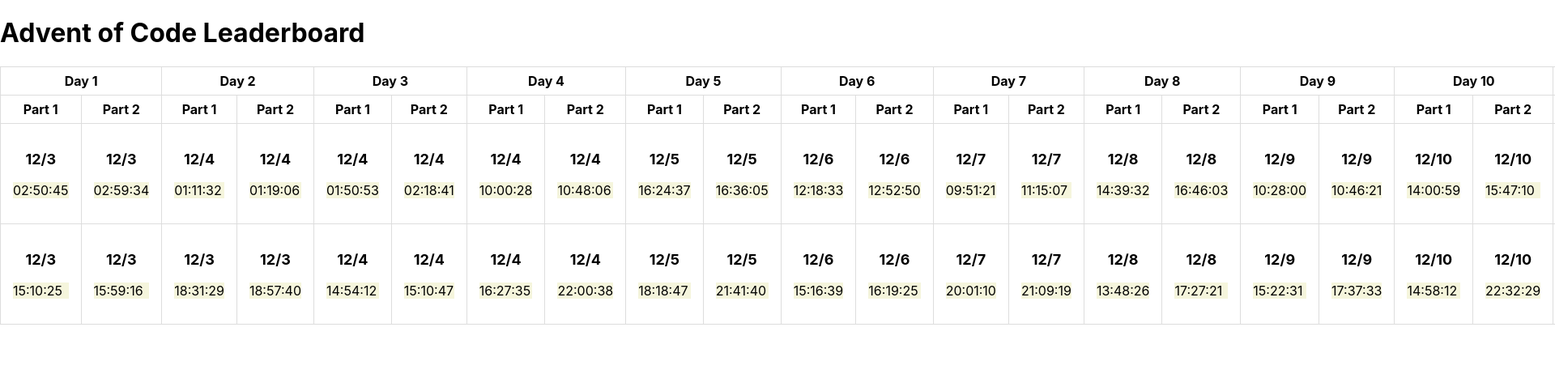
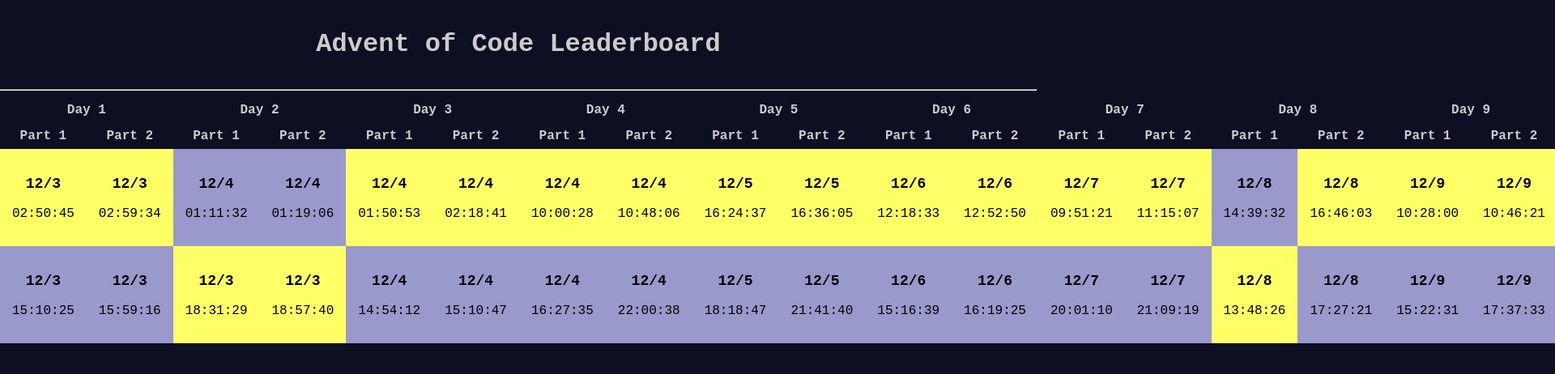
Before and after one commit to Ecpii/aoc-leaderboard-display, a React (Create React App) app: page / in a window 1280 px wide. Shown: the top 462 px of the page at 81% size, 1920 px wide, since content can reach past the window. Built offline with nearby package versions, Linux system fonts and the light colour scheme.

Commit message:
thing works now wooo

```diff
--- a/public/index.html
+++ b/public/index.html
@@ -24,7 +24,7 @@
       work correctly both with client-side routing and a non-root public URL.
       Learn how to configure a non-root public URL by running `npm run build`.
     -->
-    <title>React App</title>
+    <title>AoC Leaderboard Display</title>
   </head>
   <body>
     <noscript>You need to enable JavaScript to run this app.</noscript>
--- a/src/App.css
+++ b/src/App.css
@@ -1,5 +1,16 @@
+body {
+    background: #0f0f23;
+    color: #ccc;
+    font-family: 'Source Code Pro', monospace;
+}
+
+h1 {
+    text-align: center;
+    padding: 15px;
+}
+
 table, th, td {
-    border: 1px solid #ddd;
+    /*border: 1px solid #ddd;*/
     border-collapse: collapse;
 }
 
@@ -16,6 +27,13 @@
     text-align: center;
     font-size: 18px;
 }
-.timestamp-cell {
-    background-color: beige;
+
+.rank1 {
+    background-color: #ff6;
+    color: #000;
 }
+
+.rank2 {
+    background-color: #99c;
+    color: #000;
+}
--- a/src/App.js
+++ b/src/App.js
@@ -1,12 +1,13 @@
-import React, { useState, useEffect, useMemo } from 'react'
+import React, {useState, useEffect, useMemo} from 'react'
 import './App.css';
 
 import Table from './Table.js'
 
 function App() {
     const [leaderboardData, setLeaderboardData] = useState([])
+    const [leaderboardPlacings, setLeaderboardPlacings] = useState([])
     const fetchLeaderboardData = () => {
-      fetch('data.json',{
+        fetch('data.json', {
             headers: {
                 'Content-Type': 'application/json',
                 'Accept': 'application/json'
@@ -19,9 +20,10 @@
             .then((data) => {
                 console.log(data);
                 setLeaderboardData(Object.values(data.members));
+                // generatePlacings()
             });
     }
-  const generateTimestampCell = ({ cell: {value} }) => {
+    const generateTimestampCell = ({cell: {value}}) => {
         let date = new Date(parseInt(value, 10) * 1000)
         let day = date.getDate()
         let hours = '0' + date.getHours()
@@ -32,17 +34,15 @@
                 <p className='timestamp-day'>
                     12/{day}
                 </p>
-                <p className='timestamp-cell'>
+                <p className='timestamp-time'>
                     {hours.substr(-2)}:{minutes.substr(-2)}:{seconds.substr(-2)}
                 </p>
             </>
         )
-
     }
     const generateTable = () => {
-        let i;
         let tableColumns = []
-        for (i = 1; i <= 25; i++) {
+        for (let i = 1; i <= 25; i++) {
             tableColumns.push({
                 Header: 'Day ' + i,
                 columns: [
@@ -64,16 +64,57 @@
     const columns = useMemo(
         generateTable, []
     )
+    const generatePlacings = () => {
+        let placingsArray = []
+        for (let i = 0; i < 50; i++) {
+            let currentDayTimes = []
+            let currentDayPlacings = []
+            for (let memberIndex = 0; memberIndex < leaderboardData.length; memberIndex++) {
+                let puzzleTimestamps = leaderboardData[memberIndex]['completion_day_level']
+                console.log("i = " + i)
+                console.log("memberIndex = " + memberIndex)
+                console.log(puzzleTimestamps[Math.floor(i / 2) + 1][i % 2 + 1]['get_star_ts'])
+                currentDayTimes.push(
+                    parseInt(
+                        puzzleTimestamps[Math.floor(i / 2) + 1][i % 2 + 1]['get_star_ts'],
+                        10
+                    )
+                )
+            }
+            console.log(currentDayTimes)
+            for (let j = 0; j < currentDayTimes.length; j++) {
+                let myPlacing = 0
+                for (let k = 0; k < currentDayTimes.length; k++) {
+                    if (currentDayTimes[k] < currentDayTimes[j]) {
+                        myPlacing++
+                    }
+                }
+                currentDayPlacings.push(myPlacing)
+            }
+            placingsArray.push(currentDayPlacings)
+            console.log(currentDayPlacings)
+        }
+        setLeaderboardPlacings(placingsArray)
+    }
 
     useEffect(() => {
         fetchLeaderboardData()
     }, []);
 
+    useEffect(() => {
+        if (leaderboardData.length) {
+            console.log(leaderboardData)
+            generatePlacings()
+        }
+    }, [leaderboardData])
+
+
     return (
         <div className="App">
             <header className="App-header">
                 <h1>Advent of Code Leaderboard</h1>
-          <Table columns={columns} data={leaderboardData} />
+                <hr />
+                <Table columns={columns} data={leaderboardData} rankings={leaderboardPlacings}/>
             </header>
         </div>
     );
--- a/src/Table.js
+++ b/src/Table.js
@@ -1,7 +1,7 @@
 import React from 'react';
 import { useTable } from 'react-table';
 
-export default function Table({ columns, data }) {
+export default function Table({ columns, data, rankings }) {
     const {
         getTableProps,
         getTableBodyProps,
@@ -11,7 +11,9 @@
     } = useTable({
         columns, data
     })
+    console.log(rankings)
 
+    if (rankings.length) {
         return (
             <table {...getTableProps()}>
                 <thead>
@@ -26,12 +28,13 @@
                 ))}
                 </thead>
                 <tbody {...getTableBodyProps()}>
-                {rows.map((row, i) => {
+                {rows.map((row, memberIndex) => {
                     prepareRow(row);
                     return (
                         <tr {...row.getRowProps()}>
-                            {row.cells.map(cell => {
-                                return <td {...cell.getCellProps()}>
+                            {row.cells.map((cell, i) => {
+                                return <td {...cell.getCellProps()}
+                                           className={'rank' + (1 + rankings[i][memberIndex])}>
                                     {cell.render('Cell')}
                                 </td>
                             })}
@@ -41,4 +44,7 @@
                 </tbody>
             </table>
         )
+    } else {
+        return null
     }
+}
```
Also changed, not shown: src/UnixTimeCell.js (deleted, +0 -9 lines), 1 other file (tests, documents, lock files or other folders). Lines whose indentation alone changed are shown as unchanged.
